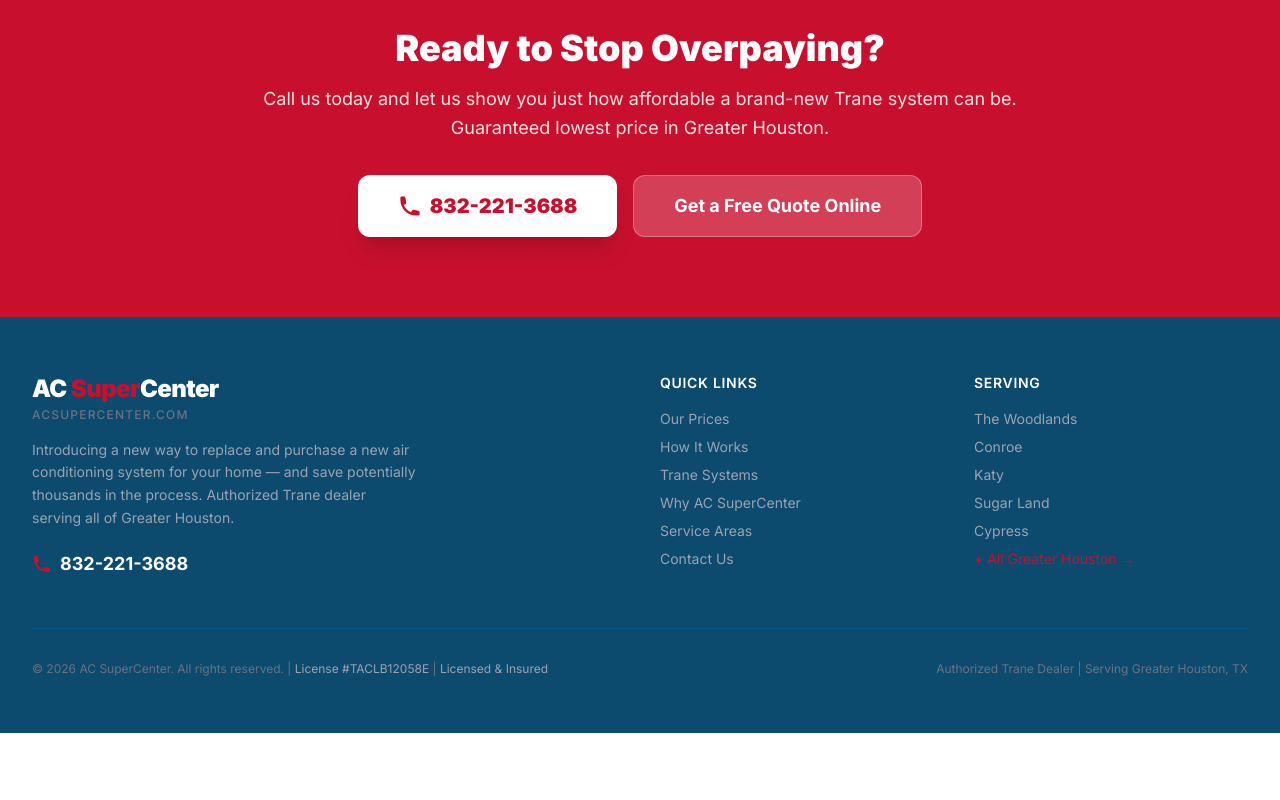
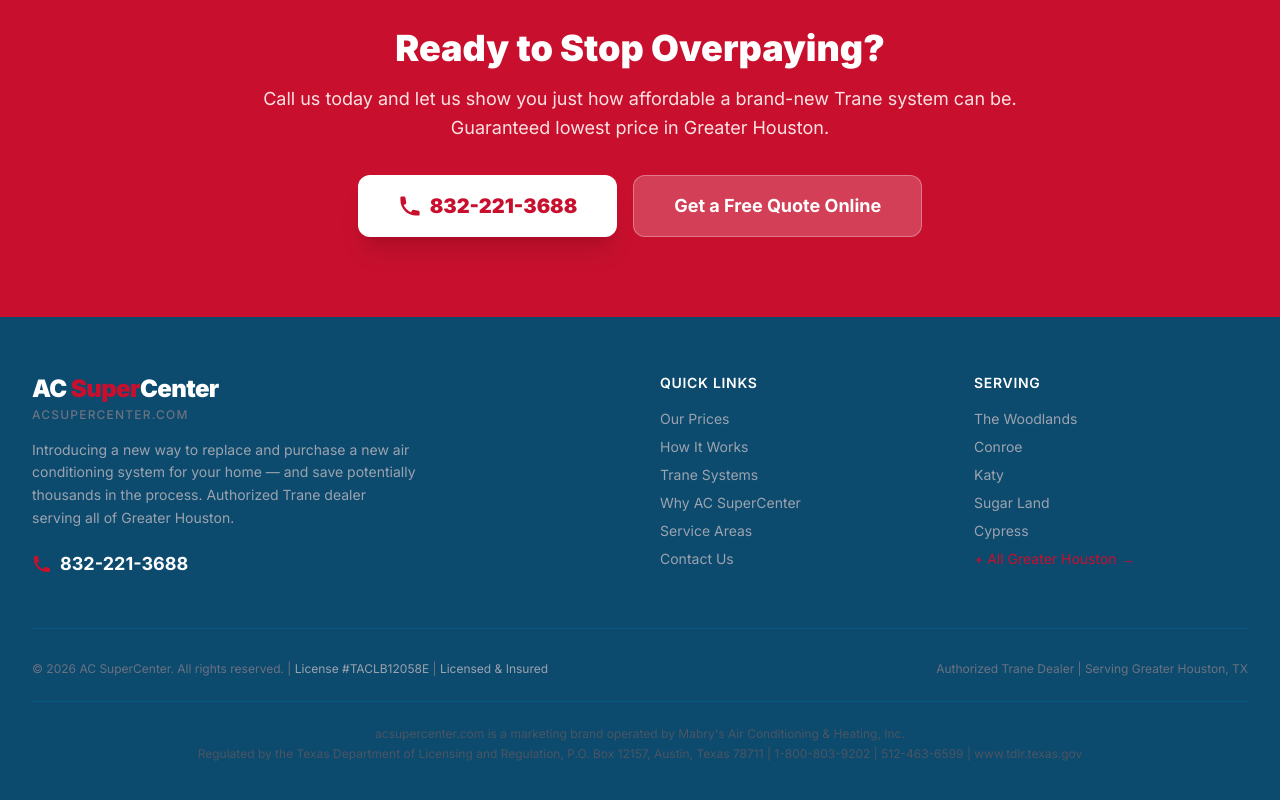
Before and after one commit to mabryac1-cmyk/acsupercenter.com, a Next.js app: page / in a window 1280 px wide. Shown: the part 7877-8677 px from the top of the page. Before the commit the page ends 8610 px from the top, so only its background shows below. Built offline with nearby package versions, Linux system fonts and the light colour scheme.

Commit message:
Add TDLR regulatory disclosure and brand operator notice to footer

```diff
--- a/components/Footer.tsx
+++ b/components/Footer.tsx
@@ -74,6 +74,16 @@
             Authorized Trane Dealer | Serving Greater Houston, TX
           </p>
         </div>
+        <div className="mt-6 pt-6 border-t border-sky-800 text-xs text-gray-600 text-center space-y-1">
+          <p>acsupercenter.com is a marketing brand operated by Mabry&apos;s Air Conditioning &amp; Heating, Inc.</p>
+          <p>
+            Regulated by the Texas Department of Licensing and Regulation, P.O. Box 12157, Austin, Texas 78711 |{" "}
+            1-800-803-9202 | 512-463-6599 |{" "}
+            <a href="https://www.tdlr.texas.gov" target="_blank" rel="noopener noreferrer" className="hover:text-gray-400 transition-colors">
+              www.tdlr.texas.gov
+            </a>
+          </p>
+        </div>
       </div>
     </footer>
   );
```
